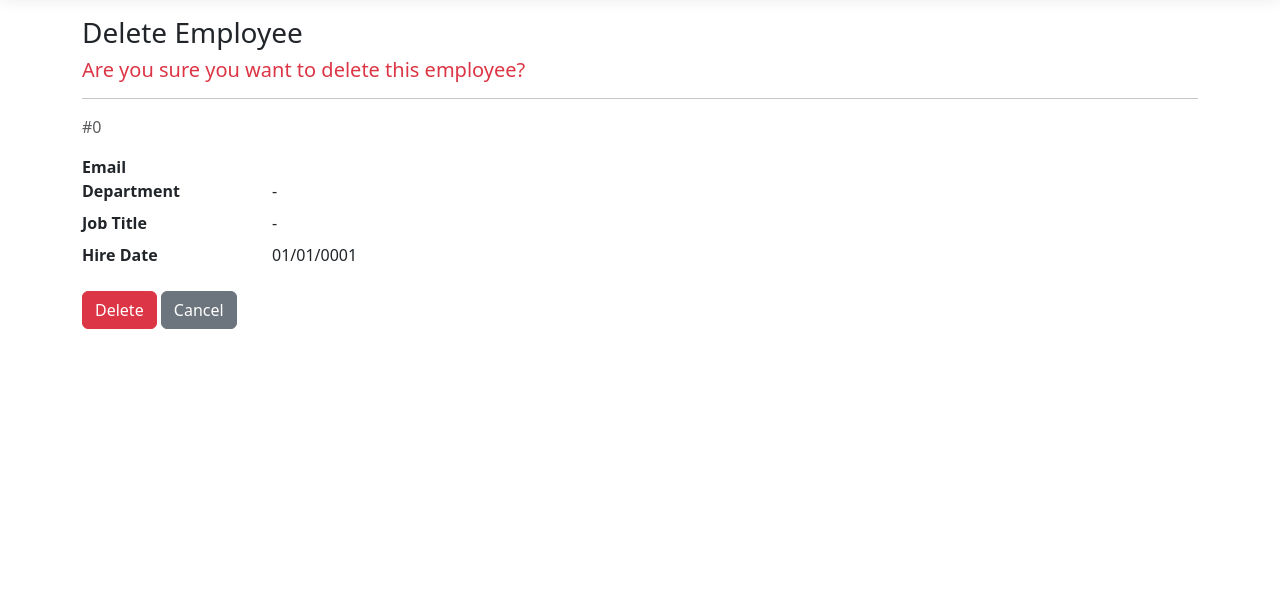
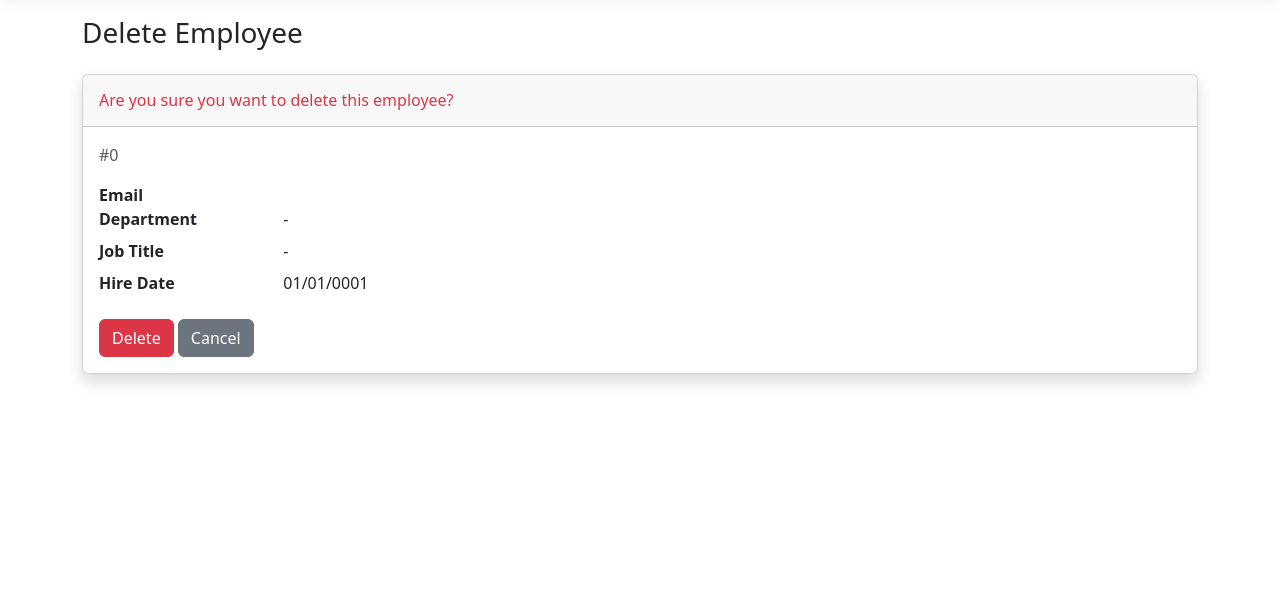
Before and after one commit to mohamedossama143/EmployeeManagementSystem, an ASP.NET Core app: template Views/Employee/Delete.cshtml in a window 1280 px wide. Shown: the part 57-671 px from the top of the page. Run offline with ASP.NET Core 8, Linux system fonts and the light colour scheme; the template is opened without the code that fills it, so the values that code supplies are empty; style sheets or scripts are compiled from the project's sources.

Commit message:
Update Delete.cshtml
Apply SB Admin 2 template across all pages

```diff
--- a/Views/Employee/Delete.cshtml
+++ b/Views/Employee/Delete.cshtml
@@ -4,9 +4,15 @@
     ViewData["Title"] = "Delete Employee";
 }
 
-<h1 class="h3">Delete Employee</h1>
-<h5 class="text-danger">Are you sure you want to delete this employee?</h5>
-<hr />
+<div class="d-sm-flex align-items-center justify-content-between mb-4">
+    <h1 class="h3 mb-0 text-gray-800">Delete Employee</h1>
+</div>
+
+<div class="card shadow mb-4 border-left-danger">
+    <div class="card-header py-3">
+        <h6 class="m-0 font-weight-bold text-danger">Are you sure you want to delete this employee?</h6>
+    </div>
+    <div class="card-body">
 
         <div class="d-flex align-items-center mb-3">
             @if (!string.IsNullOrEmpty(Model.ProfileImagePath))
@@ -40,6 +46,11 @@
 
         <form asp-action="Delete" method="post">
             <input type="hidden" asp-for="Id" />
-    <button type="submit" class="btn btn-danger">Delete</button>
+            <button type="submit" class="btn btn-danger">
+                <i class="fas fa-trash"></i> Delete
+            </button>
             <a asp-action="Index" class="btn btn-secondary">Cancel</a>
         </form>
+
+    </div>
+</div>
```
Lines whose indentation alone changed are shown as unchanged.
